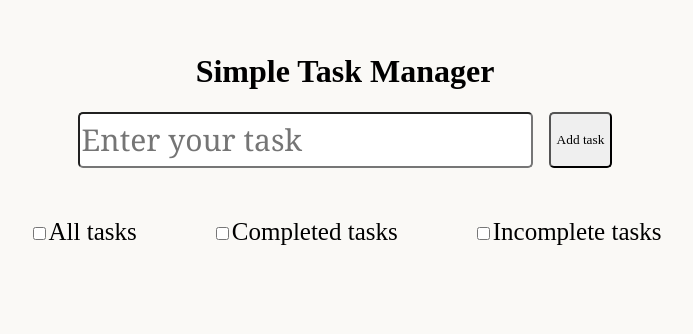
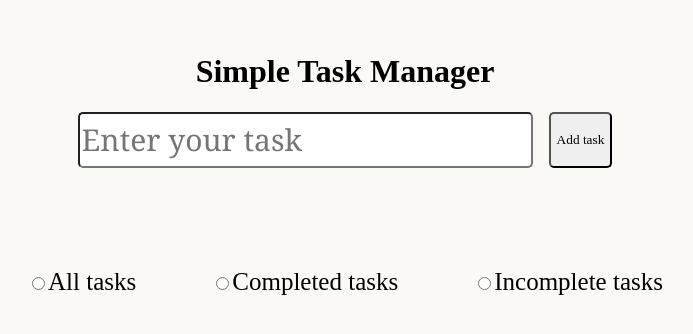
Before and after one commit to joesmcneil/Simple-Task-Manager-App, a Vue app: page / in a window 1280 px wide. Shown: the part 118-452 px from the top of the page, without its empty margins (295-988 px from the left). Built offline with nearby package versions, Linux system fonts and the light colour scheme.

Commit message:
Completed filter functionality by assigning CSS classes instead of tampering with the array

```diff
--- a/src/App.vue
+++ b/src/App.vue
@@ -1,7 +1,6 @@
 <script setup lang="ts">
 import InputField from './components/inputField.vue'
 import TaskList from './components/taskList.vue'
-import ListFilters from './components/listFilters.vue'
 import { ref } from 'vue';
 
 // Exporting an interface so an array of objects containing different data types can be implemented across components
@@ -26,9 +25,6 @@ const storedTasks = ref<Task[]>(JSON.parse(localStorage.getItem('savedTasks') ||
     <div class="inputContainer">
       <InputField :storedTasks="storedTasks"/>
     </div>
-    <div class="filtersContainer">
-      <ListFilters></ListFilters>
-    </div>
     <div class="taskListContainer">
       <TaskList :storedTasks="storedTasks"/>
     </div>
--- a/src/assets/main.css
+++ b/src/assets/main.css
@@ -85,6 +85,14 @@ button {
     font-family: rockwell;
 }
 
+.incompleteTask {
+    width: 100%;
+    height: 100%;
+    font-size: 30px;
+    color: black;
+    font-family: rockwell;
+}
+
 .removeTaskButton {
     border-radius: 5px;
     height: 100%;
@@ -93,7 +101,6 @@ button {
     text-decoration: revert;
     all: revert;
 }
-
 
 .taskContent {
     display: flex;
@@ -105,6 +112,7 @@ button {
     flex-flow: nowrap;
     justify-content: center;
     margin-top: 50px;
+    margin-bottom: 100px;
 }
 
 .filterList {
@@ -113,22 +121,26 @@ button {
     justify-content: space-between;
 }
 
-.allTasksCheckbox {
+.allTasksRadioButton {
     margin-right: 3em;
     font-size: 25px;
     font-family: rockwell;
     color: black;
 }
 
-.completeTasksCheckbox {
+.completeTasksRadioButton {
     margin-right: 3em;
     font-size: 25px;
     font-family: rockwell;
     color: black;
 }
 
-.incompleteTasksCheckbox {
+.incompleteTasksRadioButton {
     font-size: 25px;
     font-family: rockwell;
     color: black;
 }
+
+.hideTask {
+    display: none;
+}
--- a/src/components/ListFilters.vue
+++ /dev/null
@@ -1,42 +0,0 @@
-<script setup lang="ts">
-import { watchEffect } from 'vue';
-
-const filterSet = (filter:string) => {
-    const currentFilter = localStorage.getItem('filterStatus');
-    const setFilter = (filter === 'All' && filter !== currentFilter) || (filter === 'Complete' && filter !== currentFilter) || (filter === 'Incomplete' && filter!== currentFilter)
-    ? filter
-    : 'None';
-  localStorage.setItem('filterStatus', setFilter);
-  console.log(setFilter);
-
-  watchEffect(() => {
-  console.log('filterStatus changed:', setFilter);
-  window.location.reload();
-});
-(console.log('test'))
-};
-
-</script>
-
-<template>
-
-<div class="filterList">
-  <div class="allTasksCheckbox">
-    <input type="checkbox" @click="filterSet('All')" name="All tasks" value="All tasks">
-    <label for="allTasks">All tasks</label>
-  </div>
-  <div class="completeTasksCheckbox">
-    <input type="checkbox" @click="filterSet('Complete')" name="Completed tasks">
-    <label for="completedTasks">Completed tasks</label>
-  </div>
-  <div class="incompleteTasksCheckbox" @click="filterSet('Incomplete')" name="Incomplete tasks">
-    <input type="checkbox">
-    <label for="incompleteTasks">Incomplete tasks</label>
-  </div>
-</div>
-
-</template>
-
-<style scoped>
-
-</style>
--- a/src/components/inputField.vue
+++ b/src/components/inputField.vue
@@ -1,6 +1,6 @@
 <script setup lang="ts">
 import { ref } from 'vue';
-import { Task } from '../App.vue';
+import type { Task } from '../App.vue';
 
 // Registering props to this component
 const props = defineProps<{
--- a/src/components/taskList.vue
+++ b/src/components/taskList.vue
@@ -1,52 +1,81 @@
 <script setup lang="ts">
-import { ref, computed, onMounted, watchEffect } from 'vue';
-import { Task } from '../App.vue';
+import { ref, computed } from 'vue';
+import type { Task } from '../App.vue';
 
 // Registering props to this component
 const props = defineProps<{
-  storedTasks: Task[]
+  storedTasks: Task[],
 }>();
 
-const filterStatus = ref(localStorage.getItem('filterStatus') || 'All');
+// Getting the filter status set in local storage
+const selectedFilter = ref(localStorage.getItem('filterStatus') || 'None');
+
+// Setting the filter based on it's current filter status
+const filterSet = (filter:string) => {
+    const currentFilter = localStorage.getItem('filterStatus');
+    // Checking if the filter matches the currently set filter and if it matches any of the set statuses. If true, set the new filter status.
+    const setFilter = (filter === 'All' && filter !== currentFilter) || (filter === 'Complete' && filter !== currentFilter) || (filter === 'Incomplete' && filter!== currentFilter)
+    ? filter
+    : 'None';
+  localStorage.setItem('filterStatus', setFilter);
+};
 
 // Initialising the list of tasks already submitted using props
 const storedTasks = ref<Task[]>(props.storedTasks);
 
-const filteredTasks = computed(() => {
-  if (filterStatus.value === 'All') {
-    return storedTasks.value;
-  } else {
-    const status = filterStatus.value === 'Complete';
-    return storedTasks.value.filter(task => task.completed === status);
-  }
+// Generating css classes dynamically based on the selected filter
+const taskClasses = computed(() => {
+  return (task: Task) => {
+    return {
+      taskItem: true,
+      completedTask: task.completed,
+      incompleteTask: !task.completed,
+      // Assign the hideTask class to hide the list items whose 'completed' status does not match the currently selected filter
+      hideTask: (selectedFilter.value === 'Complete' && !task.completed) ||
+                (selectedFilter.value === 'Incomplete' && task.completed)
+    };
+  };
 });
 
 const removeTask = (index:number) => {
   // Removing the task by finding the object on click and removing it from the storedTasks array of objects
-  filteredTasks.value.splice(index, 1);
+  storedTasks.value.splice(index, 1);
   // Updating localStorage to the modified array value
-  localStorage.setItem("savedTasks", JSON.stringify(filteredTasks.value));
+  localStorage.setItem("savedTasks", JSON.stringify(storedTasks.value));
 }
 
 const completeToggle = (index:number) => {
   let taskAtIndex = storedTasks.value[index];
   // Locating the object based on the index taken from the click and setting it to complete = true if it is already false
   taskAtIndex.completed = !taskAtIndex.completed;
-  filteredTasks.value.splice(index, 1, taskAtIndex);
+  storedTasks.value.splice(index, 1, taskAtIndex);
   // Updating localStorage with the updated storedTasks array
-  localStorage.setItem("savedTasks", JSON.stringify(filteredTasks.value));
+  localStorage.setItem("savedTasks", JSON.stringify(storedTasks.value));
 };
-
-watchEffect(() => {
-  console.log('filterStatus changed:', storedTasks.value);
-});
 
 </script>
 
 <template>
   <div>
+    <div class="filtersContainer">
+    <div class="filterList">
+      <div class="allTasksRadioButton">
+        <input type="radio" @click="filterSet('All')" name="taskFilter" value="All" v-model="selectedFilter">
+        <label for="allTasks">All tasks</label>
+      </div>
+      <div class="completeTasksRadioButton">
+        <input type="radio" @click="filterSet('Complete')" name="taskFilter" value="Complete" v-model="selectedFilter">
+        <label for="completedTasks">Completed tasks</label>
+      </div>
+      <div class="incompleteTasksRadioButton">
+        <input type="radio" @click="filterSet('Incomplete')" name="taskFilter" value="Incomplete" v-model="selectedFilter">
+        <label for="incompleteTasks">Incomplete tasks</label>
+      </div>
+      </div>
+    </div>
   <ul>
-    <li v-for="(task, index) in filteredTasks" :key="index" :class="{ taskItemActive: true, completedTask: task.completed }" :id:number="task.taskId">
+    <li v-for="(task, index) in storedTasks" :key="index"
+          :class="taskClasses(task)">
       <div class="taskContent">
         {{ task.name }}
         <div class="listButtons">
@@ -63,5 +92,4 @@ watchEffect(() => {
 </template>
 
 <style scoped>
-
 </style>
```
